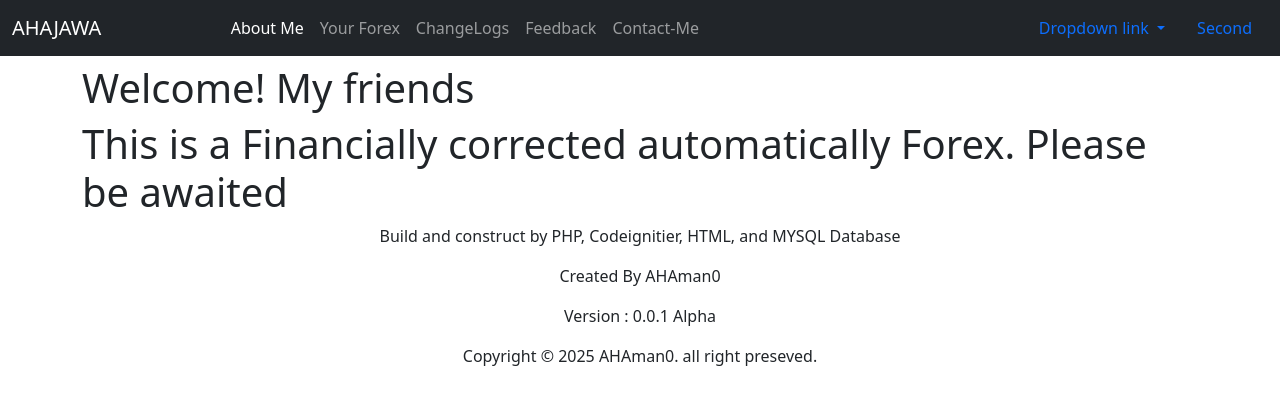
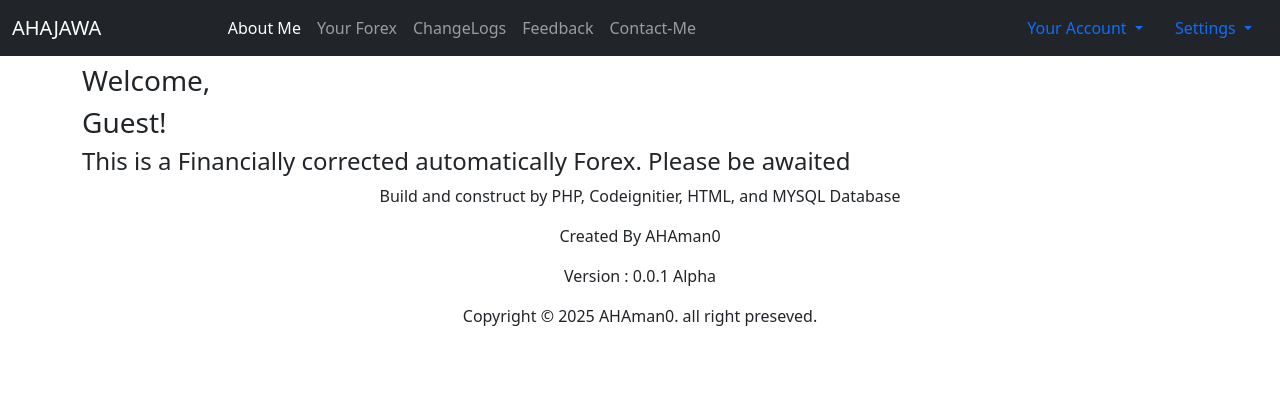
Before and after one commit to AHAman0/Keuangan_Forex, a CodeIgniter app: page /Keuangan_Forex/ in a window 1280 px wide. Shown: the top 405 px of the page. Run offline with CodeIgniter, Linux system fonts and the light colour scheme.

Commit message:
Version 0.0.1.5 Commit
+ Changelogs is open and connected to Github now!
+ Login now work on website

Tips : Login did not work on function

```diff
--- a/application/config/database.php
+++ b/application/config/database.php
@@ -76,9 +76,9 @@ $query_builder = TRUE;
 $db['default'] = array(
 	'dsn'	=> '',
 	'hostname' => 'localhost',
-	'username' => '',
+	'username' => 'root',
 	'password' => '',
-	'database' => '',
+	'database' => 'keuanganforex',
 	'dbdriver' => 'mysqli',
 	'dbprefix' => '',
 	'pconnect' => FALSE,
--- a/application/controllers/Controller.php
+++ b/application/controllers/Controller.php
@@ -1,14 +1,108 @@
 <?php
 
 class Controller extends CI_Controller {
-    public function index() {
+    public function __construct() {
+        // for loading session from library codeigniter
+        parent::__construct();
+        $this->load->model('Models'); // load Models files
+        $this->load->library('session');
+    }
+
+    public function index($id = null) {
+        $this->load->database();
         // Important to remember to Load the URL Helper for the base_url() function to work
         $this->load->helper('url');
 
+        if ($id !== null) {
+            $data['account'] = $this->ModelTable->getID($id);
+        } else if ($this->session->userdata('user_id')) {
+            $data['account'] = $this->ModelTable->getID($this->session->userdata('user_id'));
+        } else {
+            $data['account'] = null;
+        }
+
         // Load the views in main directory inside views folder
-        $this->load->view('Main/index');
+        $this->load->view('Main/index', $data);
         $this->load->view('Main/Body');
         $this->load->view('Main/Footer');
     }
 
+    public function Changelogs () {
+        $this->load->helper('url');
+
+        // Path to your CHANGELOG.md file
+        $file = FCPATH . 'CHANGELOG.md';
+
+       $logs = [];
+
+       // Make sure your CodeIgniter project is in a Git repository
+       if (is_dir(FCPATH . '.git')) {
+            // Pull the last 50 commits with full body
+            exec('git log -n 50 --pretty=format:"---%an|%ad---%n%s%n%b" --date=short', $raw_logs);
+
+            foreach ($raw_logs as $raw) {
+                // Separate the body and author/date info
+                if (preg_match('/^.*\n.*\n---(.*)\|(.*)---\n(.*)\n(.*)$/s', $raw, $matches)) {
+                    $logs[] = [
+                        'author'  => trim($matches[1]),
+                        'date'    => trim($matches[2]),
+                        'message' => trim($matches[3]),
+                        'body'    => trim($matches[4]),
+                        ];
+                } else {
+                // Fallback if no body
+                    $logs[] = [
+                        'author' => '',
+                        'date'    => '',
+                        'message'  => $raw,
+                        'body'    => '',
+                    ];
+                }
+            }
+        }
+
+        $data['logs'] = $logs;
+
+        $this->load->view('Main/index');
+        $this->load->view('Changelogs', $data);
+        $this->load->view('Main/Footer');
+    }
+
+    // Important to remember to create file .htaccess for freedom from index.php
+    public function Login() {
+        $this->load->helper('url', 'form');
+        // Important to load form validation from Construct, So it can be sent into real database which is phpmyadmin
+        $this->load->library('form_validation');
+        // Data represent as data account
+        $data = [];
+        if ($this->input->server('REQUEST_METHOD') === 'POST') {
+            $this->form_validation->set_rules('username', 'username', 'required');
+            $this->form_validation->set_rules('password', 'password', 'required');
+
+            if ($this->form_validation->run() === TRUE) {
+                $username = $this->input->post('username');
+                $password = $this->input->post('password');
+
+                $user = $this->Models->getByUsername($username);
+
+                if ($user && password_verify($password, $user['password'])) {
+                $role = ($user['role'] === 'admin') ? 'admin' : 'user';
+
+                $this->session->set_userdata([
+                    'logged_in' => TRUE,
+                    'user_id' => $user['id'],
+                    'username' => $user['username'],
+                    'role' => $role
+                ]);
+                } else {
+                    $data['error'] = 'Invalid username or password';
+                }
+            }
+        }
+        // If want to use the same layout as frontpage use this
+        // If no put index to the view then Head is no there and that means, no bootstrap and popper.js loaded
+        $this->load->view('Main/index');
+        $this->load->view('Login');
+        $this->load->view('Main/Footer');
+    }
 }
--- /dev/null
+++ b/application/models/Models.php
@@ -0,0 +1,15 @@
+<?php
+
+class Models extends CI_Model {
+    public function Get_ID($id){
+        $this->db->where('id', $id);
+        $query = $this->db->get('account');
+
+        return $query->row_array();
+    }
+
+    public function Get_By_Username($username) {
+        $query = $this->db->get_where('account', ['username' => $username]);
+        return $query->row_array();
+    }
+}
--- a/application/views/Main/Body.php
+++ b/application/views/Main/Body.php
@@ -1,8 +1,13 @@
 <body>
     <div class="container mt-2">
         <div class="justify-content-center">
-            <h1>Welcome! My friends</h1>
-            <h1>This is a Financially corrected automatically Forex. Please be awaited</h1>
+            <h3>Welcome,</h3>
+            <?php if (isset($account) && $account): ?>
+            <h3><?= htmlspecialchars($account['username']); ?>!</h3>
+            <?php else: ?>
+            <h3>Guest!</h3>
+            <?php endif; ?>
+            <h4>This is a Financially corrected automatically Forex. Please be awaited</h4>
         </div>
     </div>
 </body>
--- a/application/views/Main/index.php
+++ b/application/views/Main/index.php
@@ -7,11 +7,13 @@
         <!-- Styling Outline CSS, Did not require internet to style -->
         <link rel="stylesheet" href="<?php echo base_url('assets/css/style.css'); ?>">
         <link rel="stylesheet" href="<?php echo base_url('assets/css/bootstrap.min.css'); ?>">
+        <!-- Includes Bootstrap JS and Popper.js for dropdowns and responsive navbar -->
+        <script src="<?php echo base_url('assets/js/bootstrap.bundle.min.js'); ?>"></script>
     </head>
     <body>
         <nav class="navbar navbar-expand-lg navbar-dark bg-dark">
             <div class="container-fluid">
-                <a class="navbar-brand" href="#">AHAJAWA</a>
+                <a class="navbar-brand" href="<?php echo base_url('Controller/index'); ?>">AHAJAWA</a>
                 <button class="navbar-toggler" type="button" data-bs-toggle="collapse" data-bs-target="#navbarNavDropdown" aria-controls="navbarNavDropdown" aria-expanded="false" aria-label="Toggle navigation">
                     <span class="navbar-toggler-icon"></span>
                 </button>
@@ -24,7 +26,7 @@
                             <a class="nav-link" href="#">Your Forex</a>
                         </li>
                         <li class="nav-item">
-                            <a class="nav-link" href="#">ChangeLogs</a>
+                            <a class="nav-link" href="<?php echo base_url('Controller/Changelogs'); ?>">ChangeLogs</a>
                         </li>
                         <li class="nav-item">
                             <a class="nav-link" href="#">Feedback</a>
@@ -38,16 +40,23 @@
                     <ul class="nav nav-pills">
                         <li class="nav-item dropdown">
                             <a class="nav-link dropdown-toggle" href="#" role="button" data-bs-toggle="dropdown" aria-expanded="false">
-                                Dropdown link
+                                Your Account
                             </a>
                             <ul class="dropdown-menu">
-                                <li><a class="dropdown-item" href="#">Action</a></li>
-                                <li><a class="dropdown-item" href="#">Another action</a></li>
-                                <li><a class="dropdown-item" href="#">Something else here</a></li>
+                                <li><a class="dropdown-item" href="<?php echo base_url('Controller/Login'); ?>">Log-in</a></li>
+                                <li><a class="dropdown-item" href="#">Sign-Out</a></li>
+                                <li><a class="dropdown-item" href="#">Profile</a></li>
                             </ul>
                         </li>
-                        <li class="nav-item">
-                            <a class="nav-link" href="#scrollspyHeading2">Second</a>
+                        <li class="nav-item dropdown">
+                            <a class="nav-link dropdown-toggle" href="#" role="button" data-bs-toggle="dropdown" aria-expanded="false">
+                                Settings
+                            </a>
+                            <ul class="dropdown-menu">
+                                <li><a class="dropdown-item" href="#">Language</a></li>
+                                <li><a class="dropdown-item" href="#">Themes</a></li>
+                                <li><a class="dropdown-item" href="#">Customization</a></li>
+                            </ul>
                         </li>
                     </ul>
                 </div>
```
Also changed, not shown: application/views/Changelogs.php (added, +20 -0 lines), application/views/Login.php (added, +26 -0 lines), .htaccess (added).
